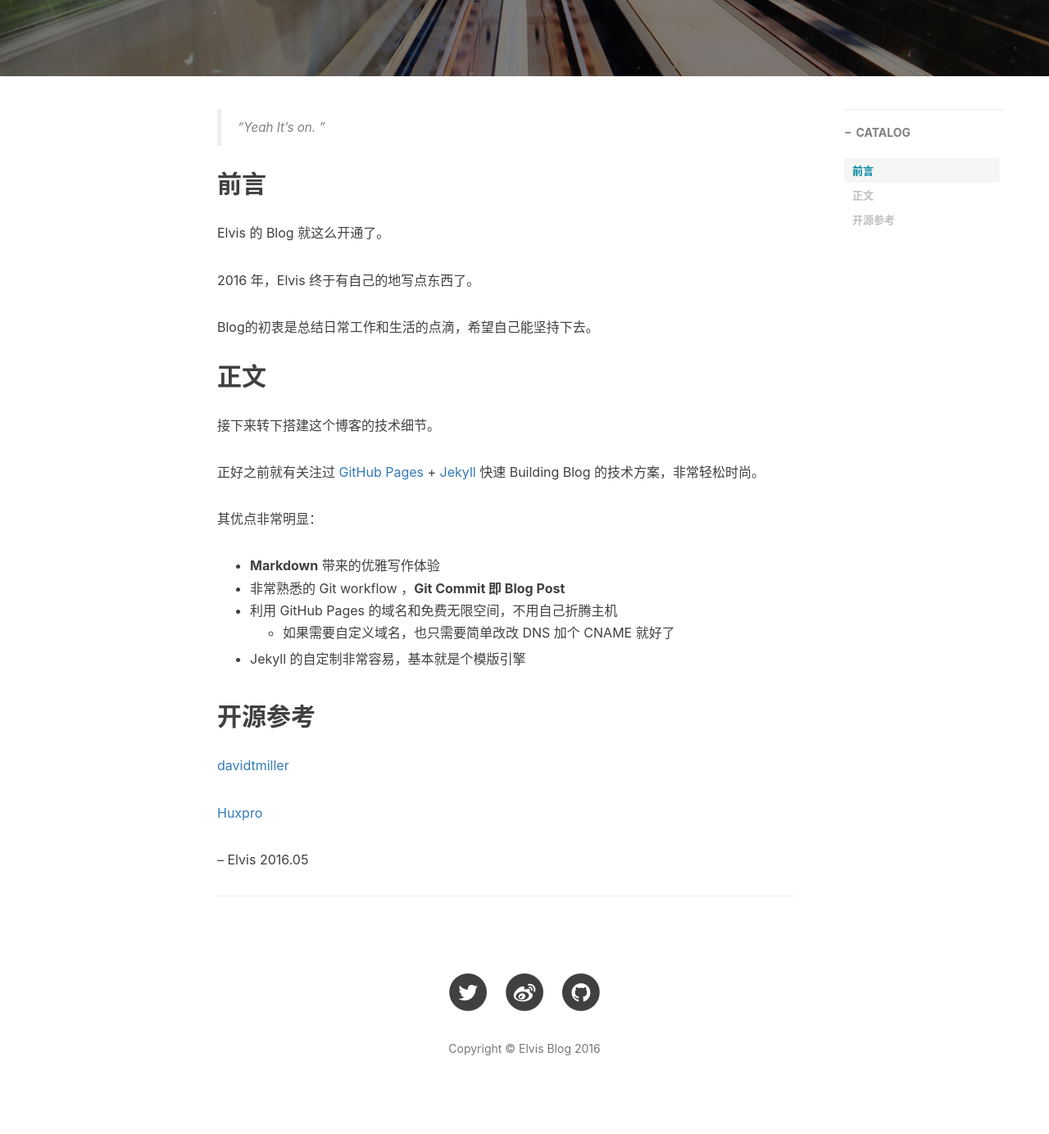
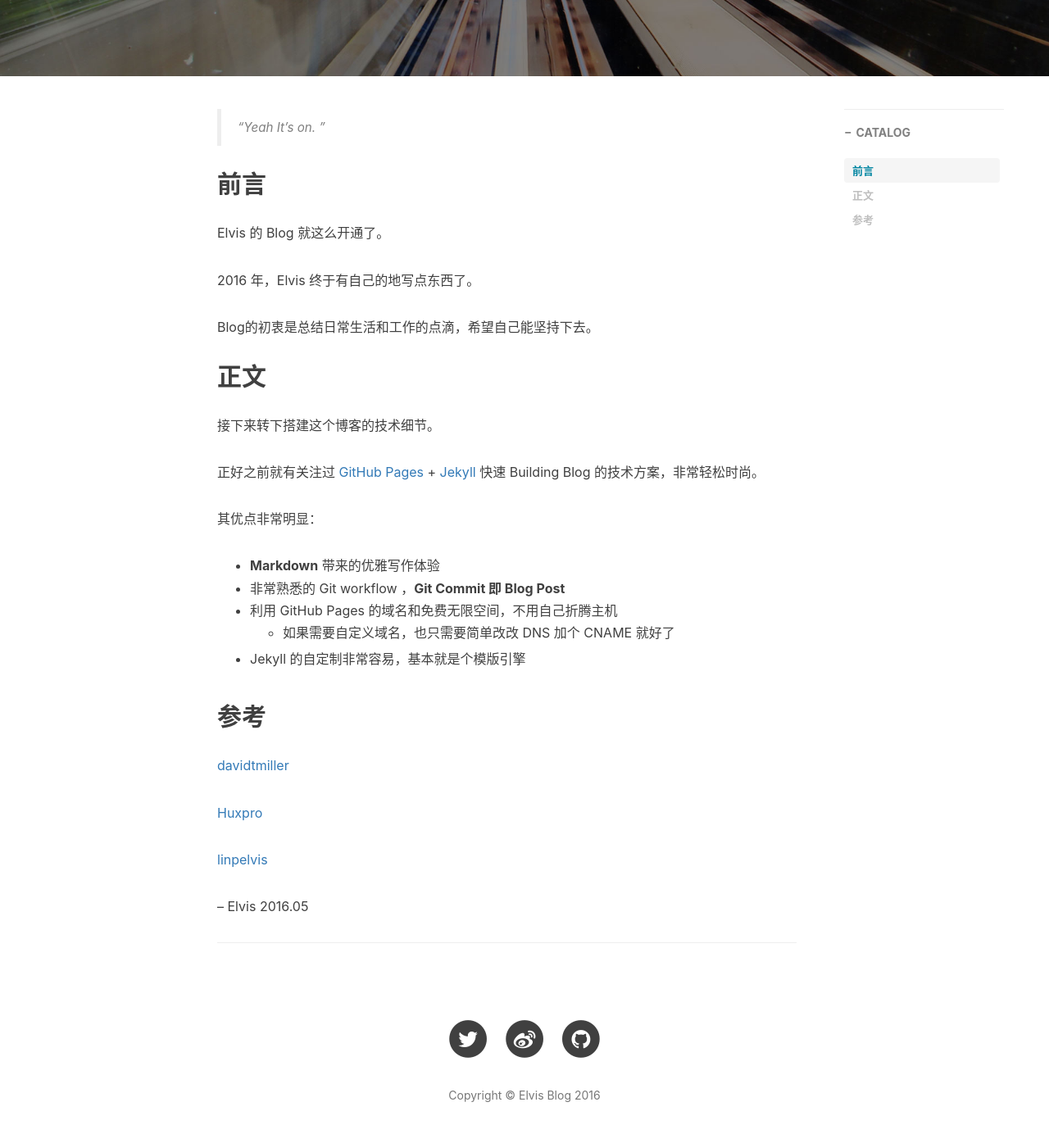
Before and after one commit to linpelvis/linpelvis.github.io, a Jekyll site: the page built from _posts/2016-05-29-hello-2016.markdown, in a window 1280 px wide and 1400 px high, scrolled down 430 px. Shown: the top 1384 px of the window at 82% size. Built offline with Jekyll 4.4.1, drawn with Linux system fonts in a browser that asks for light colours; nearby versions of some CDN libraries; comment, search, counter and statistics services are not loaded.

```diff
--- a/_includes/head.html
+++ b/_includes/head.html
@@ -6,6 +6,7 @@
     <meta name="description" content="{{ site.description }}">
     <meta name="keyword"  content="{{ site.keyword }}">
     <link rel="shortcut icon" href="{{ site.baseurl }}/img/favicon.ico">
+    <!-- <link rel="shortcut icon" href="{{ site.baseurl }}/img/favicon.ico"> -->
 
     <title>{% if page.title %}{{ page.title }} - {{ site.SEOTitle }}{% else %}{{ site.SEOTitle }}{% endif %}</title>
 
--- a/_layouts/default.html
+++ b/_layouts/default.html
@@ -14,7 +14,7 @@
 
 
 <!-- Image to hack wechat -->
-<img src="/img/icon_wechat.png" width="0" height="0" />
+<!--<img src="/img/icon_wechat.png" width="0" height="0" />-->
 <!-- Migrate from head to bottom, no longer block render and still work -->
 
 </body>
--- a/_posts/2016-05-29-hello-2016.markdown
+++ b/_posts/2016-05-29-hello-2016.markdown
@@ -23,7 +23,7 @@ Elvis 的 Blog 就这么开通了。
 
 
 
-Blog的初衷是总结日常工作和生活的点滴，希望自己能坚持下去。
+Blog的初衷是总结日常生活和工作的点滴，希望自己能坚持下去。
 
 
 
@@ -45,12 +45,14 @@ Blog的初衷是总结日常工作和生活的点滴，希望自己能坚持下
 
 
 
-## 开源参考
+## 参考
 
 
 [davidtmiller](https://github.com/BlackrockDigital/startbootstrap-clean-blog-jekyll)
 
 [Huxpro](https://github.com/Huxpro/huxpro.github.io)
 
+[linpelvis](https://github.com/linpelvis/linpelvis.github.io)
+
 
 -- Elvis 2016.05
```
Also changed, not shown: img/favicon.ico.
